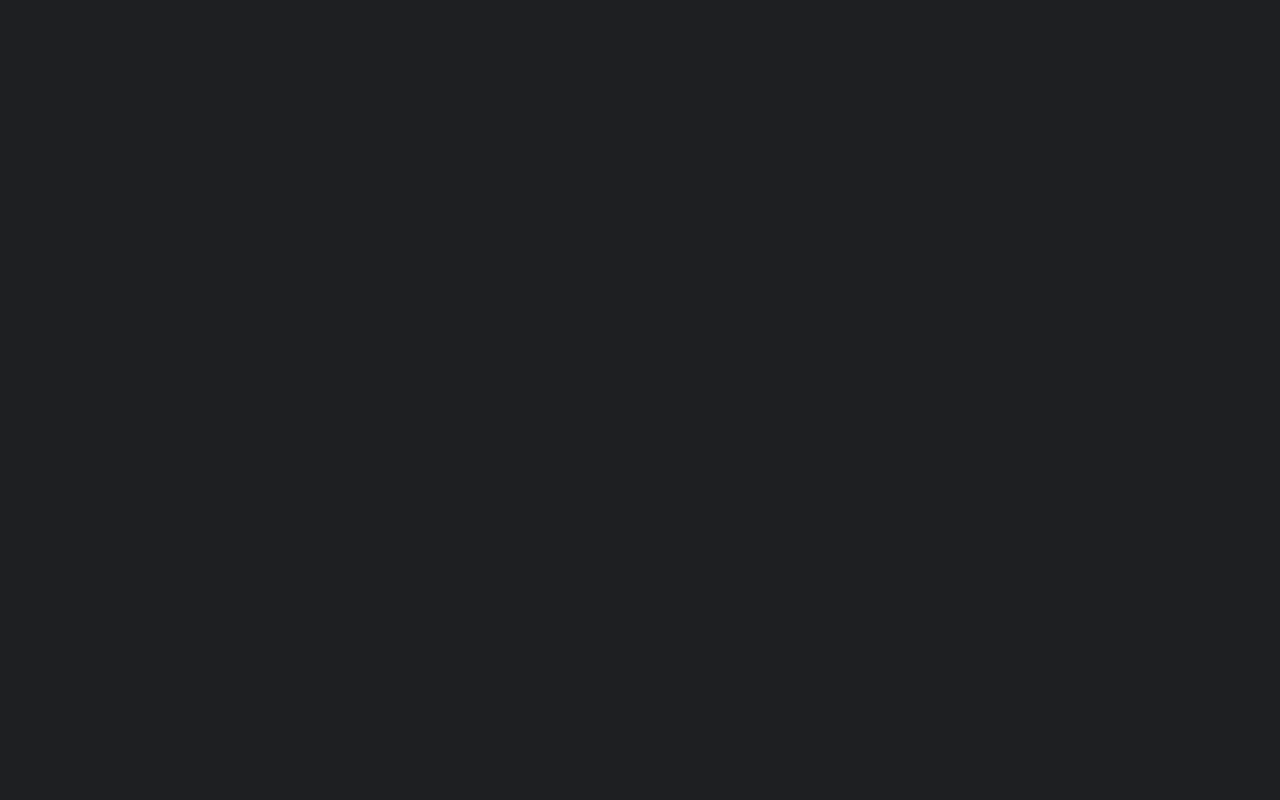
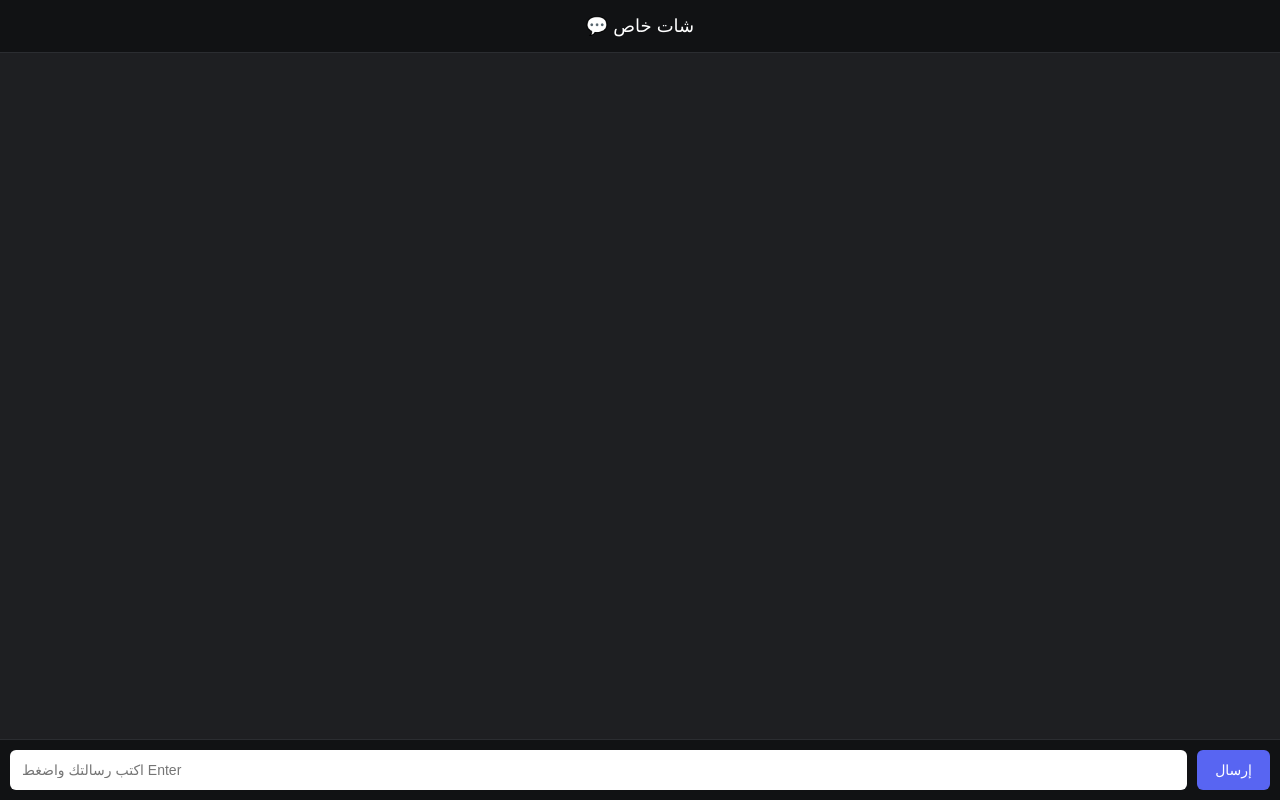
Before and after one commit to sond-xx9/chat-app, a website: page public/index.html in a window 1280 px wide. Drawn offline with nearby package versions, Linux system fonts and the light colour scheme; no server answers.

Commit message:
Add styles and structure to index.html

```diff
--- a/public/index.html
+++ b/public/index.html
@@ -58,4 +58,37 @@
     }
 
     button {
-      margin-l
+      margin-left: 10px;
+      padding: 12px 18px;
+      border: none;
+      border-radius: 6px;
+      background: #5865f2;
+      color: white;
+      font-size: 14px;
+      cursor: pointer;
+    }
+
+    button:hover {
+      background: #4752c4;
+    }
+  </style>
+</head>
+
+<body>
+  <header>💬 شات خاص</header>
+
+  <ul id="messages"></ul>
+
+  <form id="form" class="input-area">
+    <input
+      id="message"
+      autocomplete="off"
+      placeholder="اكتب رسالتك واضغط Enter"
+    />
+    <button type="submit">إرسال</button>
+  </form>
+
+  <script src="/socket.io/socket.io.js"></script>
+  <script src="/script.js"></script>
+</body>
+</html>
```
